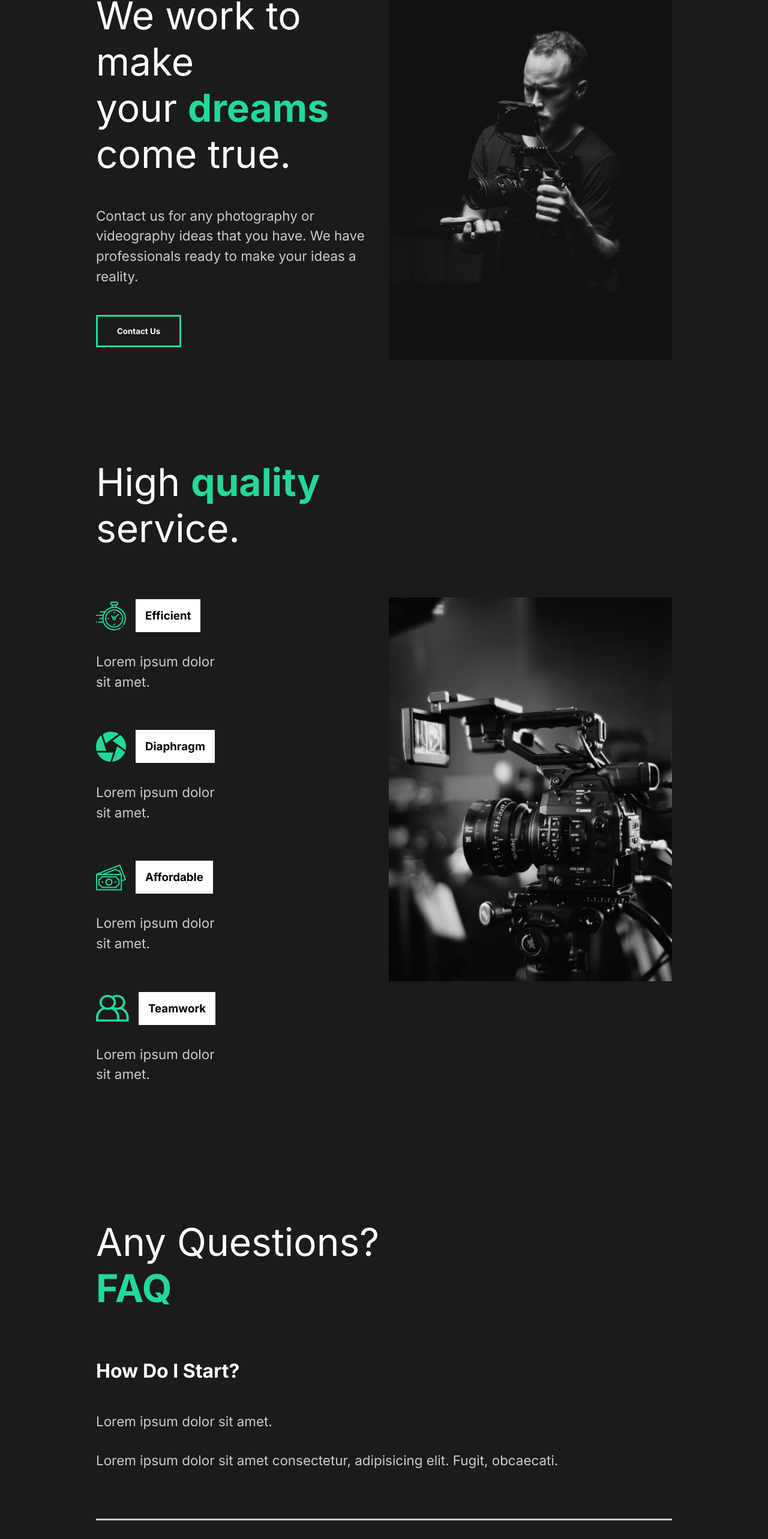
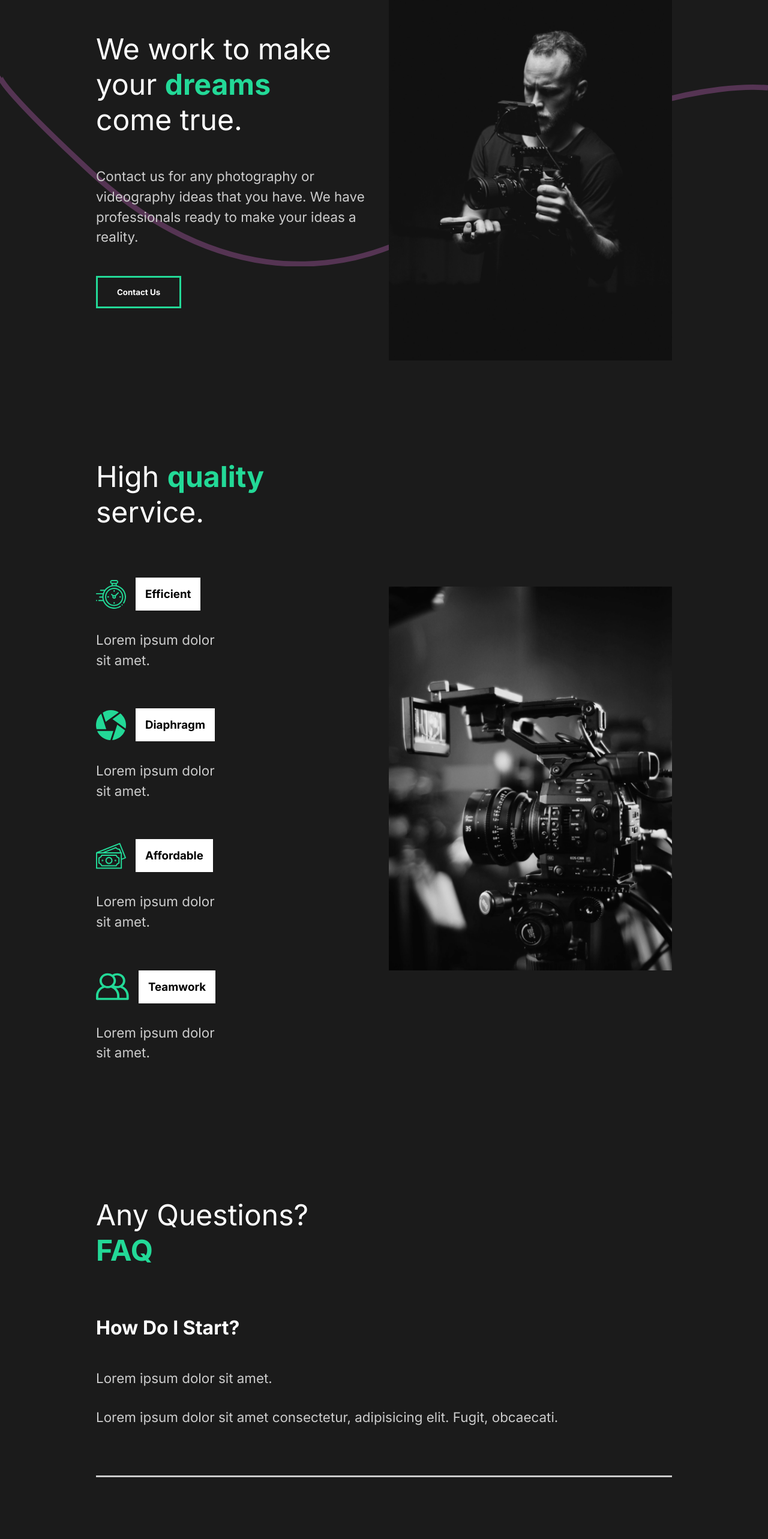
Before and after one commit to ryan-hughes97/react-mock-portfolio, a React (Create React App) app: page / in a window 1280 px wide. Shown: the part 199-2765 px from the top of the page at 60% size. Built offline with nearby package versions, Linux system fonts and the light colour scheme.

Commit message:
Animated FAQ Section + Wave + Reusable Components

```diff
--- a/src/animation.js
+++ b/src/animation.js
@@ -7,14 +7,65 @@ export const pageAnimation = {
     opacity: 1,
     y: 0,
     transition: {
-      duration: 1,
+      duration: 0.5,
+      when: 'beforeChildren',
+      staggerChildren: 0.25,
     },
   },
   exit: {
     opacity: 0,
-    y: 300,
     transition: {
-      duration: 1,
+      duration: 0.5,
     },
   },
 };
+
+export const titleAnim = {
+  hidden: { y: 200 },
+  show: {
+    y: 0,
+    transition: { duration: 0.75, ease: 'easeOut' },
+  },
+};
+
+export const fade = {
+  hidden: { opacity: 0 },
+  show: {
+    opacity: 1,
+    transition: { ease: 'easeOut', duration: 0.75, delay: 1 },
+  },
+};
+
+export const photoAnim = {
+  hidden: { scale: 1.5, opacity: 0 },
+  show: {
+    scale: 1,
+    opacity: 1,
+    transition: {
+      ease: 'easeOut',
+      duration: 0.75,
+    },
+  },
+};
+
+export const lineAnim = {
+  hidden: { width: '0%' },
+  show: {
+    width: '100%',
+    transtion: { duration: 1 },
+  },
+};
+
+export const slider = {
+  hidden: { x: '-130%', skew: '45deg' },
+  show: {
+    x: '100%',
+    skew: '0deg',
+    transition: { ease: 'easeOut', duration: 1 },
+  },
+};
+
+export const sliderContainer = {
+  hidden: { opacity: 1 },
+  show: { opactiy: 1, transition: { staggerChildren: 0.15, ease: 'easeOut' } },
+};
--- a/src/components/AboutSection.js
+++ b/src/components/AboutSection.js
@@ -6,8 +6,10 @@ import {
   StyledImage,
   StyledHide,
 } from '../styles';
+import Wave from './Wave';
 // Framer motion
 import { motion } from 'framer-motion';
+import { titleAnim, fade, photoAnim } from '../animation';
 
 const AboutSection = () => {
   return (
@@ -15,26 +17,27 @@ const AboutSection = () => {
       <StyledDescription>
         <motion.div>
           <StyledHide>
-            <motion.h2>We work to make</motion.h2>
+            <motion.h2 variants={titleAnim}>We work to make</motion.h2>
           </StyledHide>
           <StyledHide>
-            <motion.h2>
+            <motion.h2 variants={titleAnim}>
               your <span>dreams</span>
             </motion.h2>
           </StyledHide>
           <StyledHide>
-            <motion.h2>come true.</motion.h2>
+            <motion.h2 variants={titleAnim}>come true.</motion.h2>
           </StyledHide>
         </motion.div>
-        <p>
+        <motion.p variants={fade}>
           Contact us for any photography or videography ideas that you have. We
           have professionals ready to make your ideas a reality.
-        </p>
-        <button>Contact Us</button>
+        </motion.p>
+        <motion.button variants={fade}>Contact Us</motion.button>
       </StyledDescription>
       <StyledImage>
-        <img src={home1} alt='guy with a camera' />
+        <motion.img variants={photoAnim} src={home1} alt='guy with a camera' />
       </StyledImage>
+      <Wave />
     </StyledAbout>
   );
 };
--- a/src/components/FaqSection.js
+++ b/src/components/FaqSection.js
@@ -1,6 +1,8 @@
 import React from 'react';
 import styled from 'styled-components';
 import { StyledAbout } from '../styles';
+import Toggle from './Toggle';
+import { AnimateSharedLayout } from 'framer-motion';
 
 const FaqSection = () => {
   return (
@@ -8,8 +10,8 @@ const FaqSection = () => {
       <h2>
         Any Questions? <span>FAQ</span>
       </h2>
-      <div className='question'>
-        <h4>How Do I Start?</h4>
+      <AnimateSharedLayout>
+        <Toggle title='How Do I Start?'>
           <div className='answer'>
             <p>Lorem ipsum dolor sit amet.</p>
             <p>
@@ -17,10 +19,8 @@ const FaqSection = () => {
               obcaecati.
             </p>
           </div>
-        <div className='faq-line'></div>
-      </div>
-      <div className='question'>
-        <h4>Daily Schedule</h4>
+        </Toggle>
+        <Toggle title='Daily Schedule'>
           <div className='answer'>
             <p>Lorem ipsum dolor sit amet.</p>
             <p>
@@ -28,10 +28,8 @@ const FaqSection = () => {
               obcaecati.
             </p>
           </div>
-        <div className='faq-line'></div>
-      </div>
-      <div className='question'>
-        <h4>Payment Methods</h4>
+        </Toggle>
+        <Toggle title='Payment Methods'>
           <div className='answer'>
             <p>Lorem ipsum dolor sit amet.</p>
             <p>
@@ -39,10 +37,8 @@ const FaqSection = () => {
               obcaecati.
             </p>
           </div>
-        <div className='faq-line'></div>
-      </div>
-      <div className='question'>
-        <h4>What Products Do You Offer?</h4>
+        </Toggle>
+        <Toggle title='What Products Do You Offer?'>
           <div className='answer'>
             <p>Lorem ipsum dolor sit amet.</p>
             <p>
@@ -50,8 +46,8 @@ const FaqSection = () => {
               obcaecati.
             </p>
           </div>
-        <div className='faq-line'></div>
-      </div>
+        </Toggle>
+      </AnimateSharedLayout>
     </StyledFaq>
   );
 };
--- a/src/components/GlobalStyle.js
+++ b/src/components/GlobalStyle.js
@@ -29,7 +29,7 @@ const GlobalStyle = createGlobalStyle`
   }
   h2 {
       font-weight: lighter;
-      font-size: 4rem;
+      font-size: 3rem;
     }
   h3 {
     color: white;
--- /dev/null
+++ b/src/components/Toggle.js
@@ -0,0 +1,17 @@
+// REUSEABLE COMPONENT
+
+import { motion } from 'framer-motion';
+import React, { useState } from 'react';
+
+function Toggle({ children, title }) {
+  const [toggle, setToggle] = useState(true);
+  return (
+    <motion.div layout className='question' onClick={() => setToggle(!toggle)}>
+      <motion.h4 layout>{title}</motion.h4>
+      {toggle ? children : ''}
+      <div className='faq-line'></div>
+    </motion.div>
+  );
+}
+
+export default Toggle;
--- /dev/null
+++ b/src/components/Wave.js
@@ -0,0 +1,31 @@
+import React from 'react';
+import styled from 'styled-components';
+import { motion } from 'framer-motion';
+
+const Wave = () => {
+  return (
+    <StyledWave
+      viewBox='0 0 1440 363'
+      fill='none'
+      xmlns='http://www.w3.org/2000/svg'
+    >
+      <motion.path
+        initial={{ pathLength: 0, pathOffset: 1 }}
+        animate={{ pathLength: 1, pathOffset: 0 }}
+        transtion={{ duration: 1 }}
+        d='M1440 27.4774C1352.73 19.8184 1122.41 49.0556 899.331 227.276C620.48 450.052 354.282 355.647 170.328 185.318C23.165 49.0556 -4.21721 8.32998 0.487081 5'
+        stroke='#D96ED4'
+        strokeOpacity='0.3'
+        strokeWidth='10'
+      />
+    </StyledWave>
+  );
+};
+
+const StyledWave = styled.svg`
+  position: absolute;
+  left: 0;
+  z-index: 1;
+`;
+
+export default Wave;
--- a/src/pages/OurWork.js
+++ b/src/pages/OurWork.js
@@ -7,7 +7,14 @@ import theracer from '../img/theracer-small.png';
 import goodtimes from '../img/goodtimes-small.png';
 // Animations
 import { motion } from 'framer-motion';
-import { pageAnimation } from '../animation';
+import {
+  pageAnimation,
+  fade,
+  photoAnim,
+  lineAnim,
+  slider,
+  sliderContainer,
+} from '../animation';
 
 const OurWork = () => {
   return (
@@ -18,11 +25,19 @@ const OurWork = () => {
       exit='exit'
       style={{ background: '#fff' }}
     >
+      <motion.div variants={sliderContainer}>
+        <Frame1 variants={slider}></Frame1>
+        <Frame2 variants={slider}></Frame2>
+        <Frame3 variants={slider}></Frame3>
+        <Frame4 variants={slider}></Frame4>
+      </motion.div>
       <StyledMovie>
-        <h2>The Athlete</h2>
-        <div className='line'></div>
+        <motion.h2 variants={fade}>The Athlete</motion.h2>
+        <motion.div variants={lineAnim} className='line'></motion.div>
         <Link to='/work/the-athlete'>
-          <img src={athlete} alt='Athlete' />
+          <StyledHide>
+            <motion.img variants={photoAnim} src={athlete} alt='Athlete' />
+          </StyledHide>
         </Link>
       </StyledMovie>
       <StyledMovie>
@@ -56,7 +71,7 @@ const StyledMovie = styled.div`
   padding-bottom: 10rem;
   .line {
     height: 0.5rem;
-    background: #ccc;
+    background: #23d997;
     margin-bottom: 3rem;
   }
   img {
@@ -66,4 +81,31 @@ const StyledMovie = styled.div`
   }
 `;
 
+const StyledHide = styled.div`
+  overflow: hidden;
+`;
+
+// Frame Animation
+const Frame1 = styled(motion.div)`
+  position: fixed;
+  left: 0;
+  top: 10%;
+  width: 100%;
+  height: 100vh;
+  background: #fffebf;
+  z-index: 2;
+`;
+
+const Frame2 = styled(Frame1)`
+  background: #ff8efb;
+`;
+
+const Frame3 = styled(Frame1)`
+  background: #8ed2ff;
+`;
+
+const Frame4 = styled(Frame1)`
+  background: #8effa0;
+`;
+
 export default OurWork;
--- a/src/styles.js
+++ b/src/styles.js
@@ -12,12 +12,16 @@ export const StyledAbout = styled.div`
 export const StyledDescription = styled.div`
   flex: 1;
   padding-right: 1rem;
-  font-weight: lighter;
+  z-index: 2;
+  h2 {
+    font-weight: lighter;
+  }
 `;
 
 export const StyledImage = styled.div`
   flex: 1;
   overflow: hidden;
+  z-index: 2;
   img {
     width: 100%;
     height: 80vh;
```
Also changed, not shown: 1 other file (tests, documents, lock files or other folders). Lines whose indentation alone changed are shown as unchanged.
